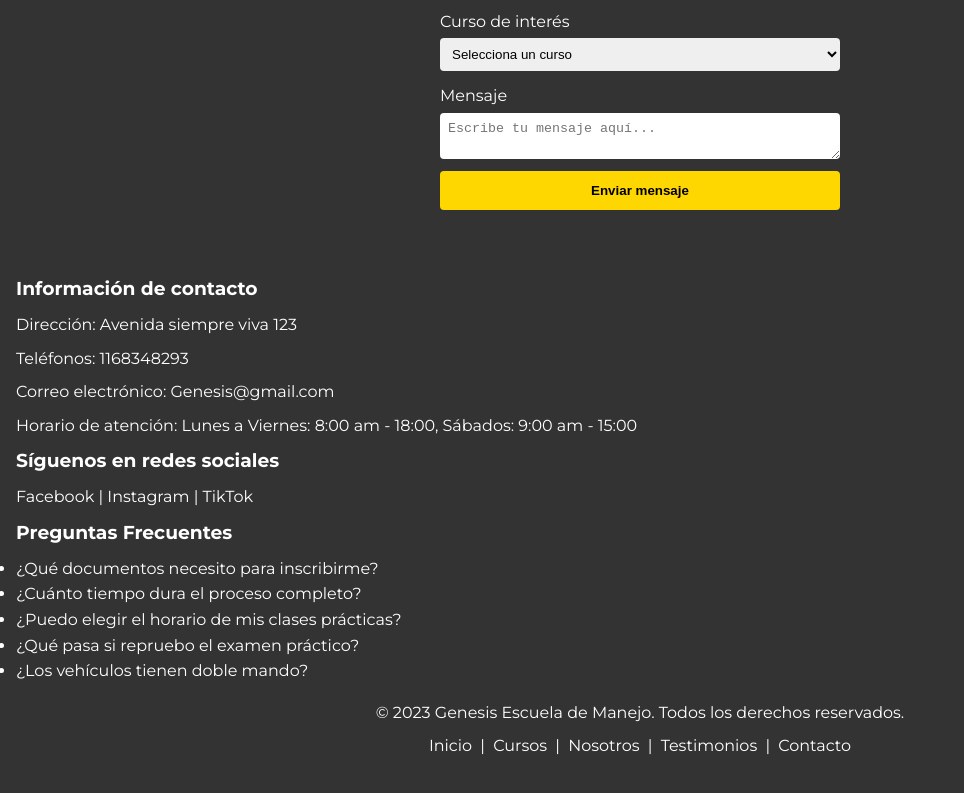
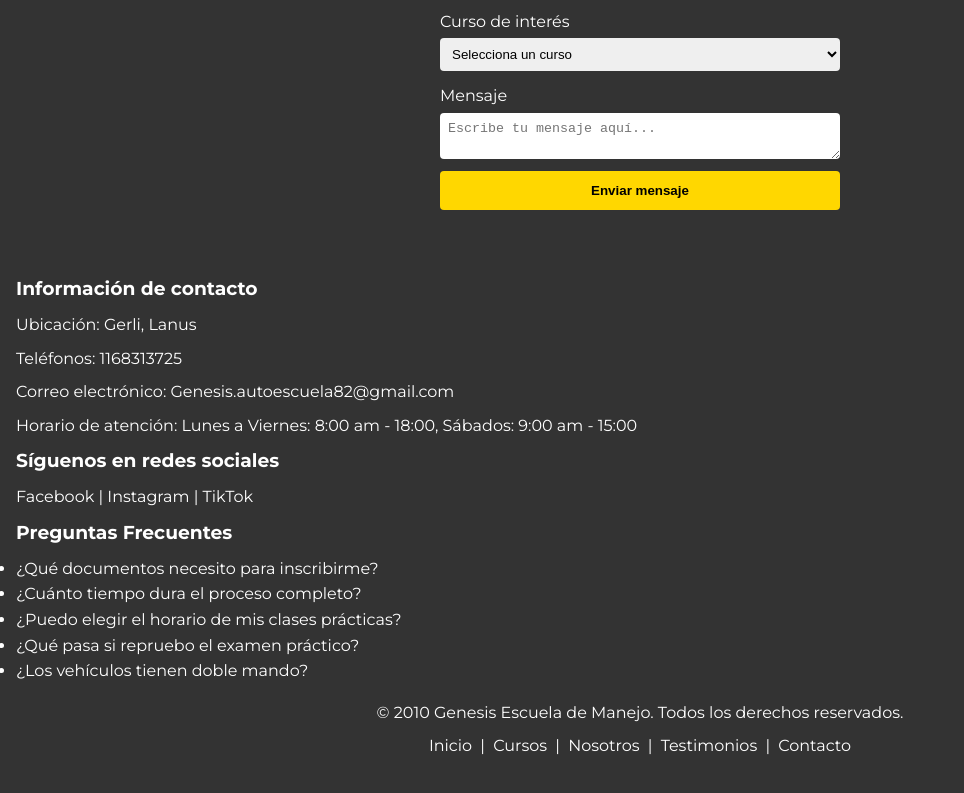
Before and after one commit to AutoescuelaGenesis/AutoEscuelaGenesis, a plain HTML site: page index.html in a window 1280 px wide. Shown: the part 2122-2915 px from the top of the page, without its empty margins (0-964 px from the left). Drawn offline with Linux system fonts and the light colour scheme.

Commit message:
Update index.html

```diff
--- a/index.html
+++ b/index.html
@@ -105,9 +105,9 @@
     <footer class="footer">
         <div class="contact-info">
             <h3>Información de contacto</h3>
-            <p>Dirección: Avenida siempre viva 123</p>
-            <p>Teléfonos: 1168348293</p>
-            <p>Correo electrónico: Genesis@gmail.com</p>
+            <p>Ubicación: Gerli, Lanus</p>
+            <p>Teléfonos: 1168313725</p>
+            <p>Correo electrónico: Genesis.autoescuela82@gmail.com</p>
             <p>Horario de atención: Lunes a Viernes: 8:00 am - 18:00, Sábados: 9:00 am - 15:00</p>
         </div>
         <div class="social">
@@ -125,7 +125,7 @@
             </ul>
         </div>
         <div class="bottom">
-            <p>© 2023 Genesis Escuela de Manejo. Todos los derechos reservados.</p>
+            <p>© 2010 Genesis Escuela de Manejo. Todos los derechos reservados.</p>
             <nav>
                 <a href="#">Inicio</a> |
                 <a href="#cursos">Cursos</a> |
```
